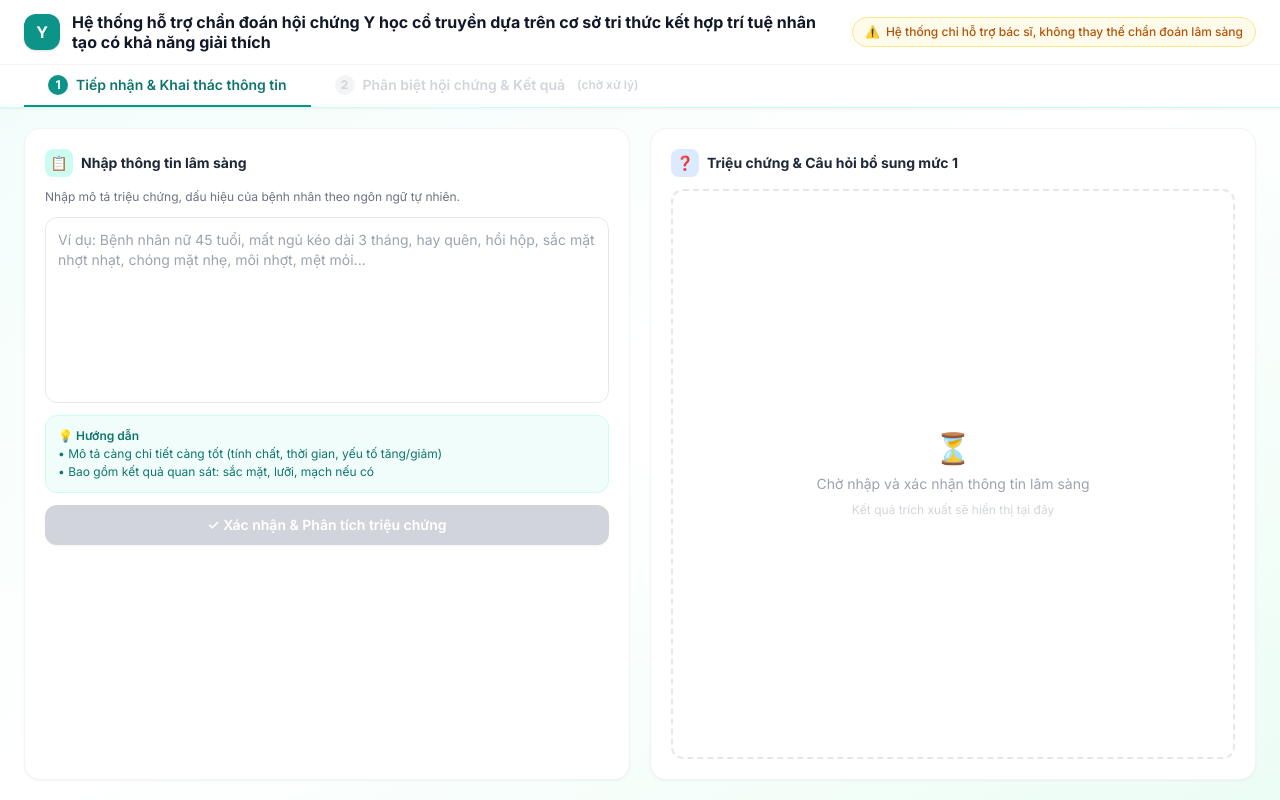
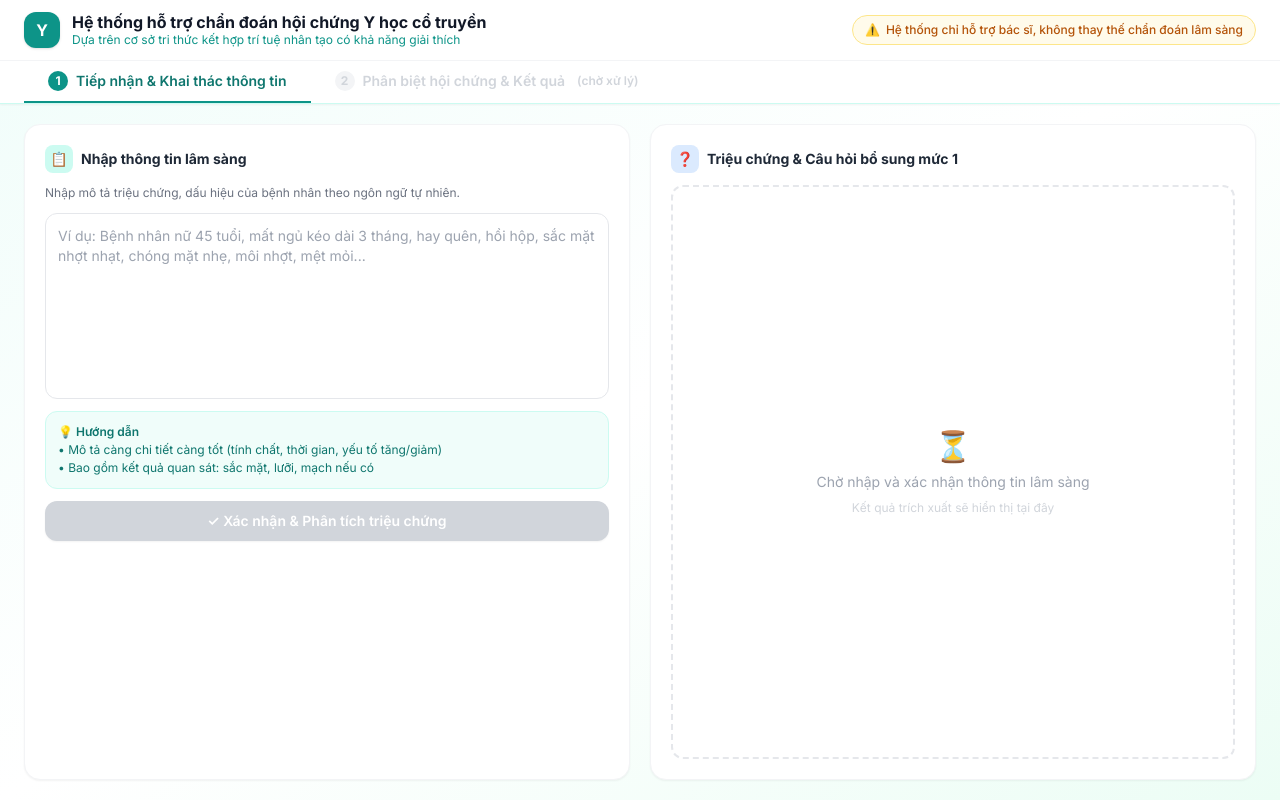
Before and after one commit to nguyetphung96-hub/yhct-diagnosis, a Next.js app: page / in a window 1280 px wide. Built offline with nearby package versions, Linux system fonts and the light colour scheme.

Commit message:
ui: thêm từ hội chứng vào tên hệ thống

```diff
--- a/src/components/DiagnosisApp.tsx
+++ b/src/components/DiagnosisApp.tsx
@@ -111,7 +111,8 @@ export default function DiagnosisApp() {
             <span className="text-white text-base font-bold">Y</span>
           </div>
           <div className="flex-1">
-            <h1 className="text-base font-bold text-gray-900 leading-tight">Hệ thống hỗ trợ chẩn đoán hội chứng Y học cổ truyền dựa trên cơ sở tri thức kết hợp trí tuệ nhân tạo có khả năng giải thích</h1>
+            <h1 className="text-base font-bold text-gray-900 leading-tight">Hệ thống hỗ trợ chẩn đoán hội chứng Y học cổ truyền</h1>
+            <p className="text-xs text-teal-600">Dựa trên cơ sở tri thức kết hợp trí tuệ nhân tạo có khả năng giải thích</p>
           </div>
           <div className="hidden sm:flex items-center gap-1.5 bg-amber-50 border border-amber-200 text-amber-700 text-xs px-3 py-1.5 rounded-full">
             <span>⚠️</span>
```
